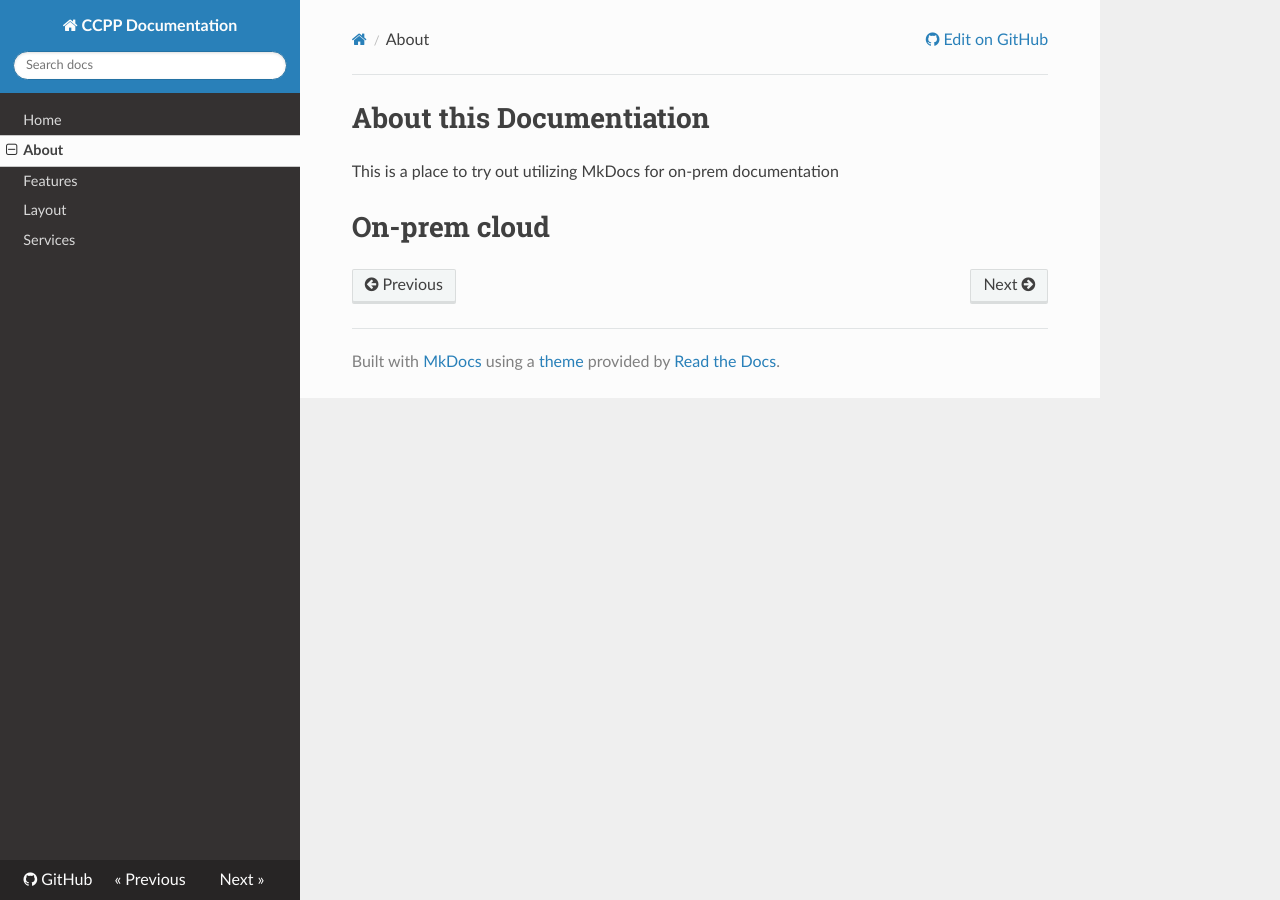
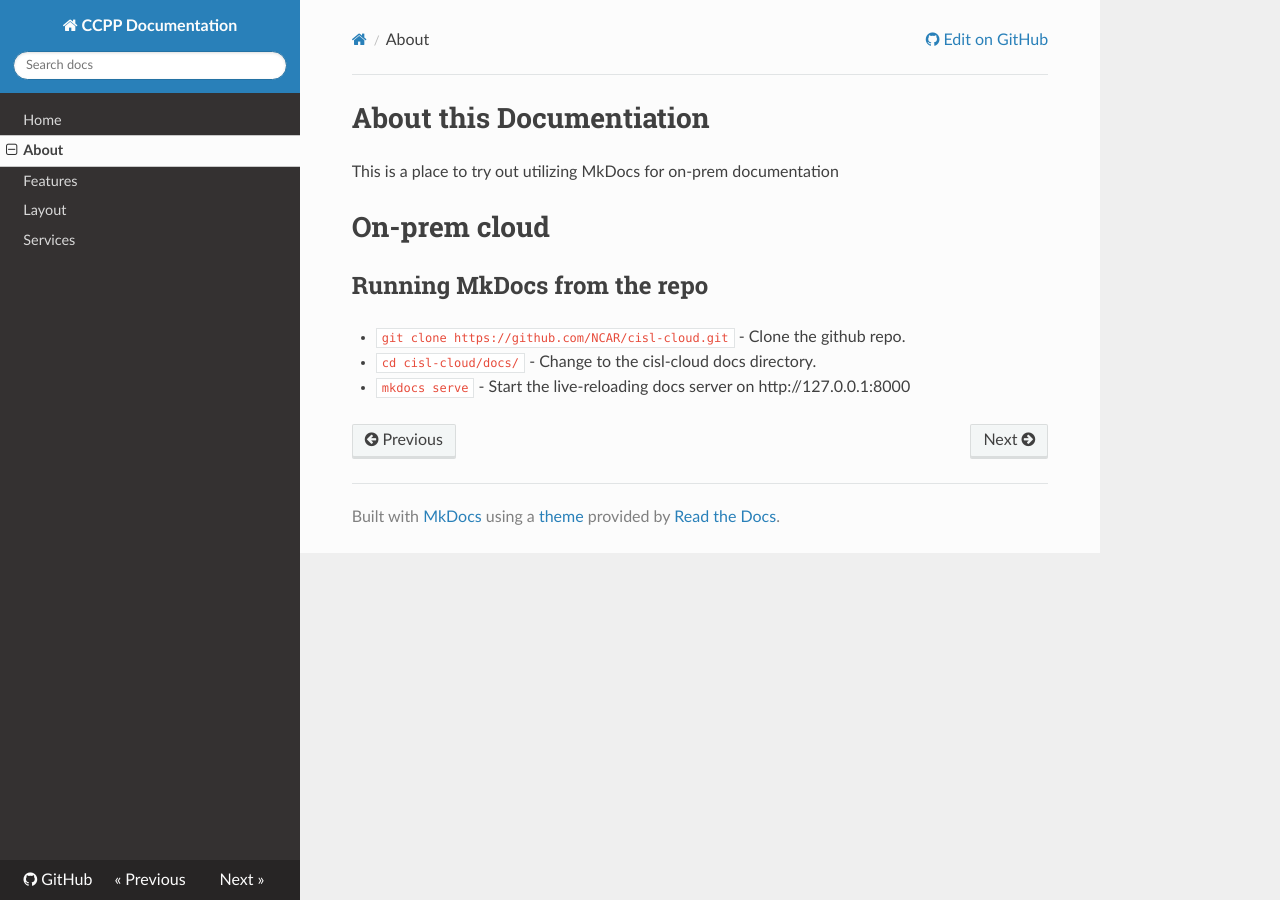
Before and after one commit to NCAR/cisl-cloud, an MkDocs documentation site: the page built from docs/docs/about.md, in a window 1280 px wide. Built offline with MkDocs 1.6.1, drawn with Linux system fonts in a browser that asks for light colours; nearby versions of some CDN libraries.

Commit message:
How to run locally

```diff
--- a/docs/docs/about.md
+++ b/docs/docs/about.md
@@ -2,3 +2,9 @@
 This is a place to try out utilizing MkDocs for on-prem documentation
 
 # On-prem cloud
+
+## Running MkDocs from the repo
+
+* `git clone https://github.com/NCAR/cisl-cloud.git` - Clone the github repo.
+* `cd cisl-cloud/docs/` - Change to the cisl-cloud docs directory.
+* `mkdocs serve` - Start the live-reloading docs server on http://127.0.0.1:8000
--- a/docs/mkdocs.yml
+++ b/docs/mkdocs.yml
@@ -8,4 +8,7 @@
   - Features: features.md
   - Layout: layout.md
   - Services: services.md
-theme: readthedocs
+theme:
+  name: readthedocs
+  features:
+    - content.code.copy
```
